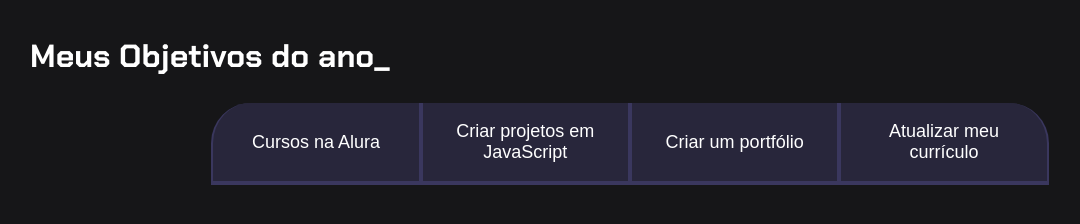
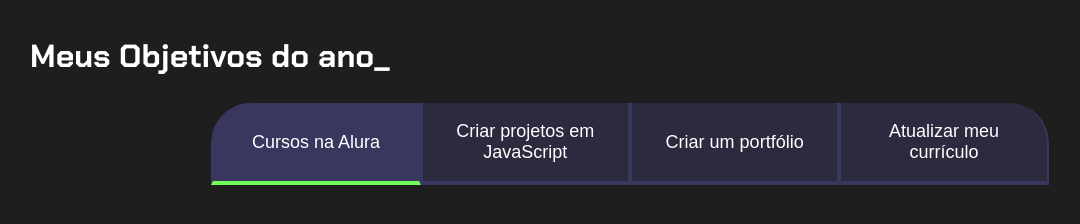
Before and after one commit to JulyaGabrilleff/javascript-projetos-de-vida, a plain HTML site: page index.html in a window 1280 px wide. Shown: the whole page, without its empty margins (10-1090 px from the left). Drawn offline with Linux system fonts and the light colour scheme.

Commit message:
ultima aula 30/04.

```diff
--- /dev/null
+++ b/botoes.js
@@ -0,0 +1 @@
+const botoes = document.querySelectorAll(".botao"):
--- a/index.html
+++ b/index.html
@@ -1,20 +1,23 @@
 <!DOCTYPE html>
 <html lang="pt-br">
+
 <head>
   <meta charset="UTF-8">
   <meta name="viewport" content="width=device-width, initial-scale=1.0">
   <title>Meus objetivos do ano</title>
     <link rel="stylesheet" href="style.css">
     <head>
+
     <body>
       <section class="conteudo-principal">
         <h2 class="titulo-principal">Meus Objetivos do ano_</h2>
         <div class="botoes">
-          <button class="botao">Cursos na Alura</button>
+          <button class="botao ativo">Cursos na Alura</button>
           <button class="botao">Criar projetos em JavaScript</button>
           <button class="botao">Criar um portfólio</button>
           <button class="botao">Atualizar meu currículo</button>
         </div>
       </section>
+      <script src="main.js"></script>
     </body>
-    </html>
+    <html>
--- a/style.css
+++ b/style.css
@@ -1,7 +1,7 @@
 @import url('https://fonts.googleapis.com/css?family=Chakra+Petch:wght@400;700&display=swap');
 
 :root {
-  --cor-de-fundo: #161618;
+  --cor-de-fundo: #1e1e1e;
   --verde: #6FFF57;
   --branco: #FFFFFF;
   --botao-ativo: #3A375E;
@@ -16,7 +16,7 @@ body {
 }
 
 
-.conteudo-principal{
+.conteudo-principal {
   display: flex;
   flex-direction: column;
   justify-content: center;
@@ -26,17 +26,17 @@ body {
   margin: 0 auto;
 }
 
-.titulo-principal{
+.titulo-principal {
   text-align: left;
   width: 100%;
   font-size: 32px;
 }
 
-.titulo-principal span{
+.titulo-principal span {
   color: var(--verde);
 }
 
-.botao{
+.botao {
   font-family: "Crakra Petch", sans-serif;
   background-color: var(--botao-inativo);
   color: var(--branco);
@@ -52,21 +52,30 @@ body {
   border-top: none;
 }
 
-.botao:first-child{
+.botao:first-child {
   border-radius: 40px 40px 0 0;
 }
 
-.botoes{
+.botoes {
   display: block;
 }
+
+
+.ativo{
+    background-color: var(--botao-ativo);
+    border-bottom: 4px solid var(--verde);
+}
+
 @media screen and (min-width: 768px) {
-  .botoes{
+  .botoes {
        display: flex;
    }
-  .botao:first-child{
+
+  .botao:first-child {
        border-radius: 40px 0 0 0;
    }
-  .botao:last-child{
+
+   .botao:last-child {
        border-radius: 0 40px 0 0;
    }
 }
```
